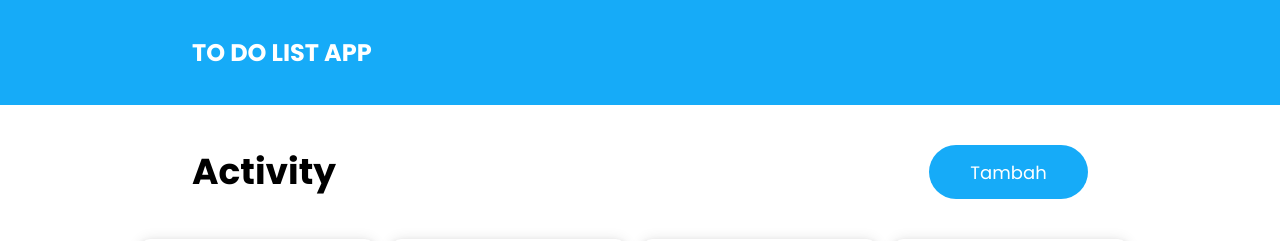
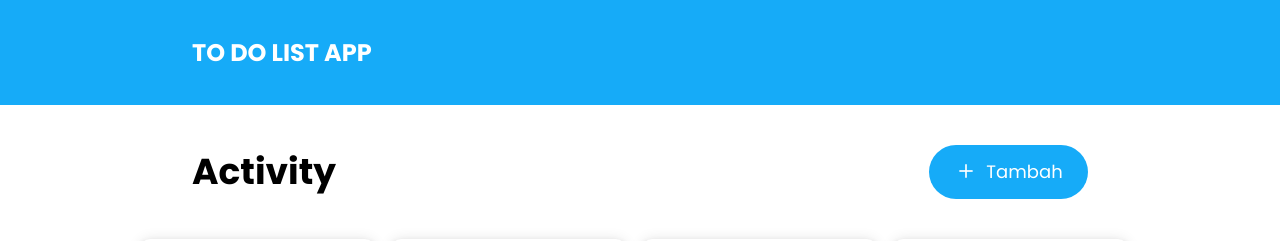
Before and after one commit to akmalays/myTodoList, a React (Create React App) app: page / in a window 1280 px wide. Shown: the top 241 px of the page. Built offline with nearby package versions, Linux system fonts and the light colour scheme.

Commit message:
edit naming

```diff
--- a/src/App.tsx
+++ b/src/App.tsx
@@ -1,5 +1,6 @@
 import "./App.css";
-import MainRoute from "./route";
+
+import MainRoute from "./route/Route";
 
 function App() {
   return (
--- /dev/null
+++ b/src/components/add_item_modal/AddItemModal.tsx
@@ -0,0 +1,3 @@
+export default function AddItemModal() {
+  return <div></div>;
+}
--- a/src/components/alert_snackbar/index.tsx
+++ b/src/components/alert_snackbar/AlertSnackbar.tsx
@@ -1,7 +1,7 @@
 import { Grid, Typography } from "@mui/material";
 
 import AlertIcon from "../../assets/icons/modal-information-icon.svg";
-import SvgIcon from "../icon";
+import SvgIcon from "../icon/Icon";
 
 interface AlertSnackbarProps {
   caption: string;
--- a/src/components/confirmation_modal/index.tsx
+++ b/src/components/confirmation_modal/ConfirmationModal.tsx
@@ -1,7 +1,7 @@
 import { Icon } from "@iconify/react";
 import { Dialog, Grid, Typography } from "@mui/material";
 
-import RoundedButton from "../rounded_button";
+import RoundedButton from "../rounded_button/RoundedButton";
 
 interface ConfirmationModalProps {
   open: boolean;
--- a/src/components/rounded_button/index.tsx
+++ b/src/components/rounded_button/RoundedButton.tsx
@@ -2,7 +2,7 @@ import { Button, Grid, Typography } from "@mui/material";
 
 import plusIcon from "../../assets/icons/tabler_plus.svg";
 import { StylesSxProps } from "../../theme/custom_style";
-import SvgIcon from "../icon";
+import SvgIcon from "../icon/Icon";
 
 interface RoundedButtonProps {
   roundedButtonProps: {
--- a/src/components/titlebar/index.tsx
+++ b/src/components/titlebar/Titlebar.tsx
@@ -5,8 +5,8 @@ import { Grid, Typography } from "@mui/material";
 import sortIcon from "../../assets/icons/tabler_arrows-sort.svg";
 import BackIcon from "../../assets/icons/todo-back-button.svg";
 import PencilIcon from "../../assets/icons/todo-title-edit-button.svg";
-import SvgIcon from "../icon";
-import RoundedButton from "../rounded_button";
+import SvgIcon from "../icon/Icon";
+import RoundedButton from "../rounded_button/RoundedButton";
 
 interface TitlebarProps {
   type?: string;
@@ -69,7 +69,6 @@ export default function Titlebar(props: TitlebarProps) {
                 roundedButtonProps={{
                   height: 54,
                   width: 159,
-                  type: "no icon",
                   title: "Tambah",
                   color: "#16ABF8",
                 }}
@@ -85,7 +84,6 @@ export default function Titlebar(props: TitlebarProps) {
               roundedButtonProps={{
                 height: 54,
                 width: 159,
-                type: "no icon",
                 title: "Tambah",
                 color: "#16ABF8",
               }}
```
Also changed, not shown: src/page/mainpage/index.tsx (+5 -5 lines), src/page/todo_detail/[id].tsx (+4 -4 lines), src/components/colored_dot/ColoredDot.tsx (renamed from src/components/colored_dot/index.tsx), src/components/icon/Icon.tsx (renamed from src/components/icon/index.tsx), src/components/navbar/Navbar.tsx (renamed from src/components/navbar/index.tsx), src/route/Route.tsx (renamed from src/route/index.tsx).
